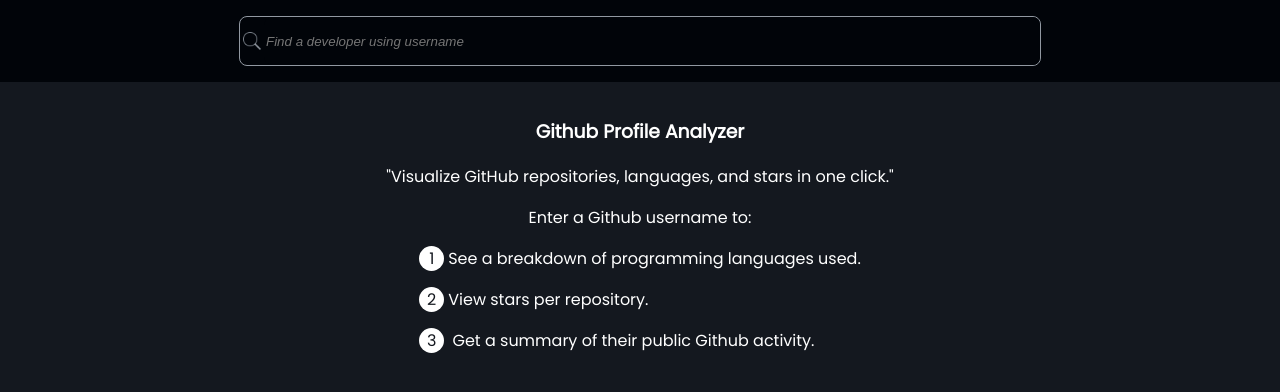
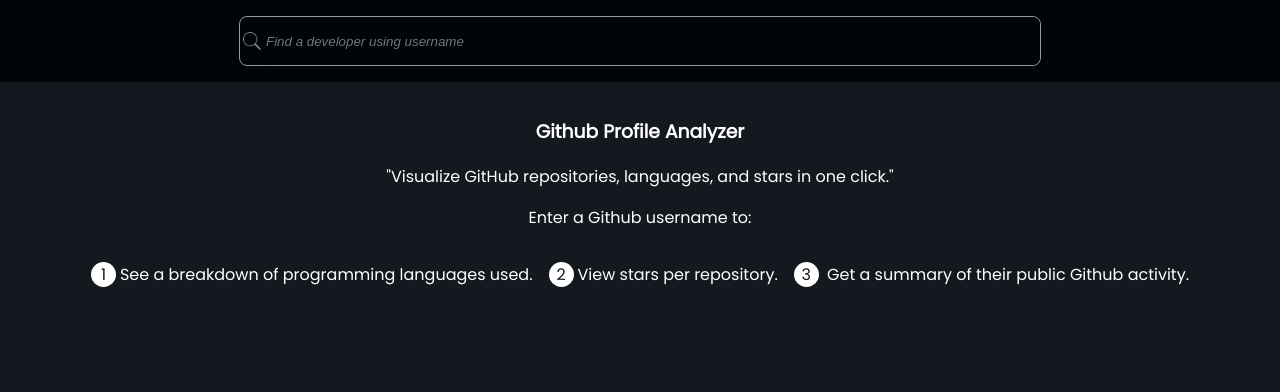
Before and after one commit to ke-kaa/GithubProfileAnalyzer, a React (Vite) app in the folder GithubProfileAnalyzer/: page / in a window 1280 px wide. Shown: the top 392 px of the page. Built offline with nearby package versions, Linux system fonts and the light colour scheme.

Commit message:
Edit WebInfo component display

```diff
--- a/GithubProfileAnalyzer/src/components/WebInfo/WebInfo.css
+++ b/GithubProfileAnalyzer/src/components/WebInfo/WebInfo.css
@@ -29,3 +29,11 @@
     margin-right: 4px;
     display: inline-flex;
 }
+
+
+@media (min-width: 1200px) {
+    .services {
+        display: flex;
+        gap: 1rem;
+    }
+}
--- a/GithubProfileAnalyzer/src/components/WebInfo/WebInfo.jsx
+++ b/GithubProfileAnalyzer/src/components/WebInfo/WebInfo.jsx
@@ -10,15 +10,12 @@
             <p className='center'>"Visualize GitHub repositories, languages, and stars in one click." </p>
 
             <div className='services-list'>
-
                 <p className='center'>Enter a Github username to:</p>
-
-                <p class="item-text"><span className='number-circle'>1</span>See a breakdown of programming languages used.</p>
-
-                <p class="item-text"><span className='number-circle'>2</span>View stars per repository.</p>
-
-                <p class="item-text"><span className='number-circle'>3</span> Get a summary of their public Github activity.</p>
-
+                <div className='services'>
+                    <p class="item-text"><span className='number-circle'>1</span>See a breakdown of programming languages used.</p>
+                    <p class="item-text"><span className='number-circle'>2</span>View stars per repository.</p>
+                    <p class="item-text"><span className='number-circle'>3</span> Get a summary of their public Github activity.</p>
+                </div>
             </div>
         </div>
     )
```
